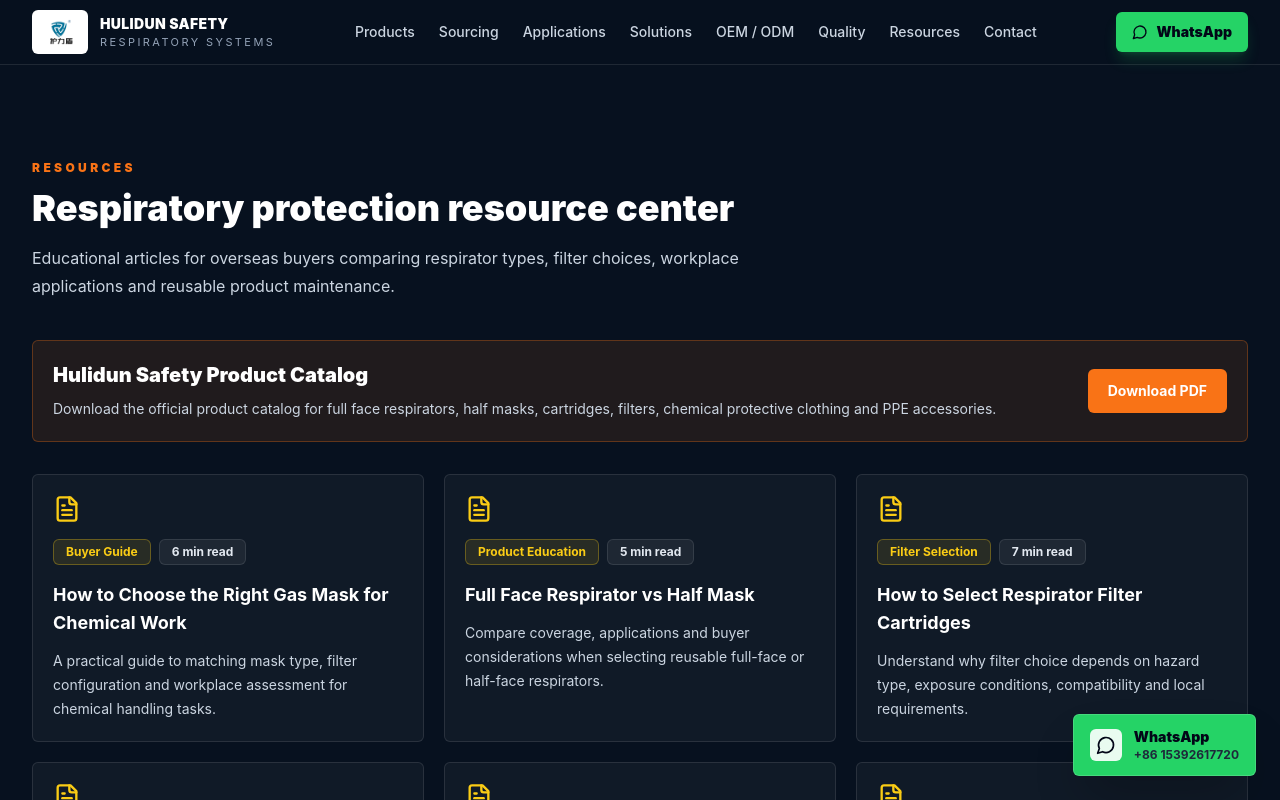
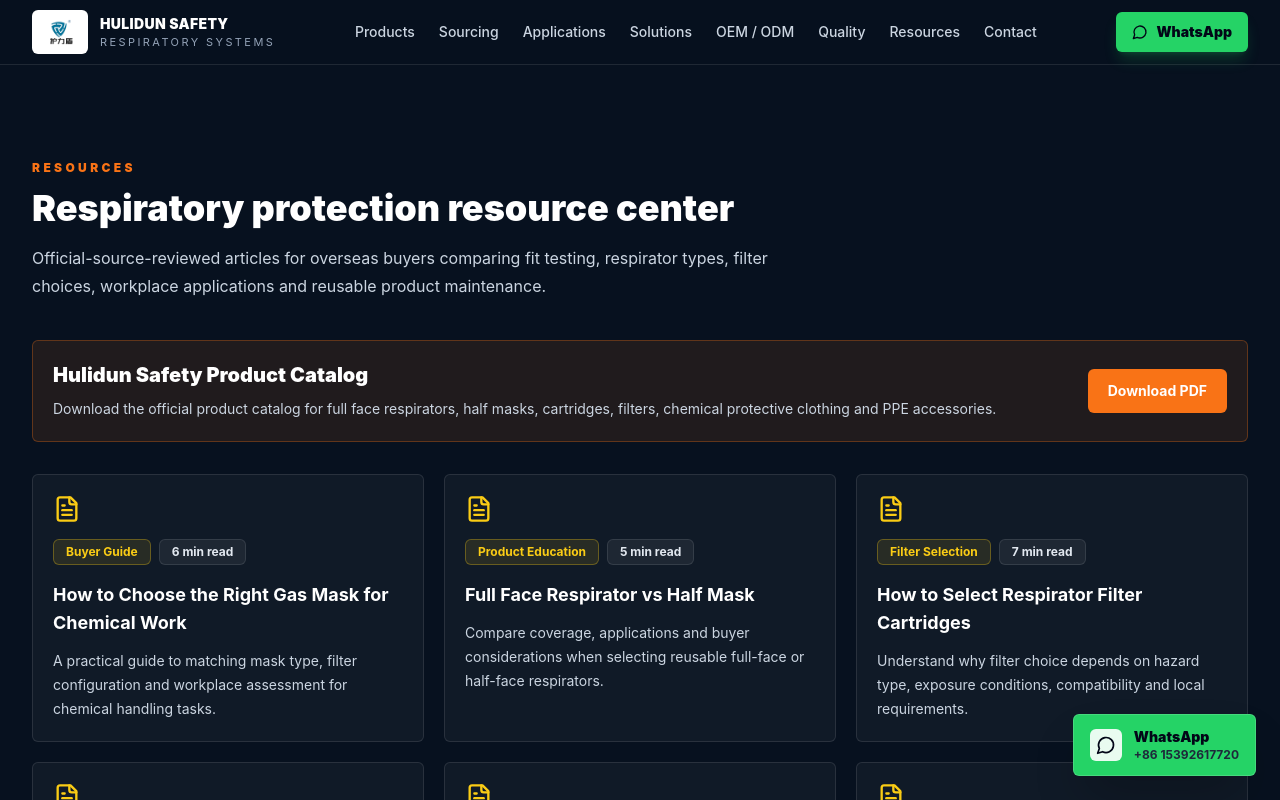
Before and after one commit to hysdoffice-ai/hulidun-safety, a Next.js app: page /resources in a window 1280 px wide. Shown: the top 800 px of the page. Built offline with nearby package versions, Linux system fonts and the light colour scheme; no server answers.

Commit message:
SEO/AEO: update src/app/resources/page.tsx

```diff
--- a/src/app/resources/page.tsx
+++ b/src/app/resources/page.tsx
@@ -8,7 +8,7 @@ import { SectionHeader } from "@/components/common/SectionHeader";
 export const metadata: Metadata = {
   title: "Respirator Buyer Guides & PPE Resources",
   description:
-    "Buyer guides for full face respirators, half masks, filter cartridges, supplied-air systems, painting protection and reusable respirator maintenance.",
+    "Buyer guides for respirator fit testing, full face and half masks, filter cartridges, supplied-air systems, painting protection and reusable respirator maintenance.",
   alternates: {
     canonical: "/resources/"
   }
@@ -21,7 +21,7 @@ export default function ResourcesPage() {
         <SectionHeader
           eyebrow="Resources"
           title="Respiratory protection resource center"
-          description="Educational articles for overseas buyers comparing respirator types, filter choices, workplace applications and reusable product maintenance."
+          description="Official-source-reviewed articles for overseas buyers comparing fit testing, respirator types, filter choices, workplace applications and reusable product maintenance."
         />
         <div className="mb-8 rounded-md border border-orange/30 bg-orange/10 p-5">
           <div className="grid gap-4 md:grid-cols-[1fr_auto] md:items-center">
```
